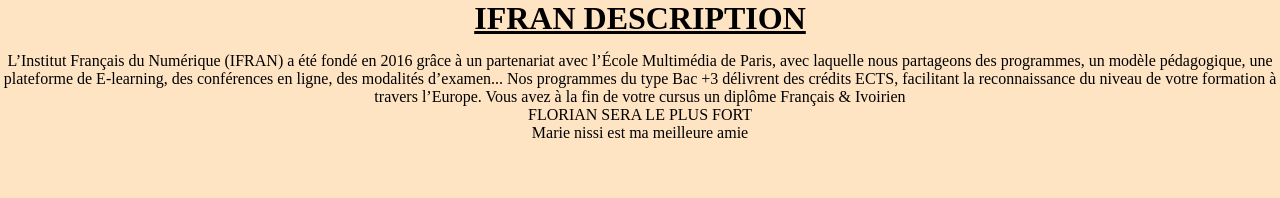
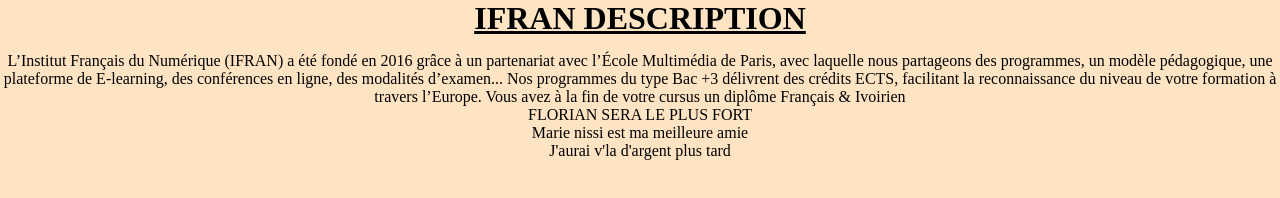
Before and after one commit to Floriannnn10/B2Dev_web, a plain HTML site: page index.html in a window 1280 px wide. Drawn offline with Linux system fonts and the light colour scheme.

Commit message:
commentaire d'argent

```diff
--- a/index.html
+++ b/index.html
@@ -16,5 +16,6 @@
          Vous avez à la fin de votre cursus un diplôme Français & Ivoirien</p>
          <P>FLORIAN SERA LE PLUS FORT </P>
          <p>Marie nissi est ma meilleure amie</p>
+         <p>J'aurai v'la d'argent plus tard </p>
 </body>
 </html>
```
